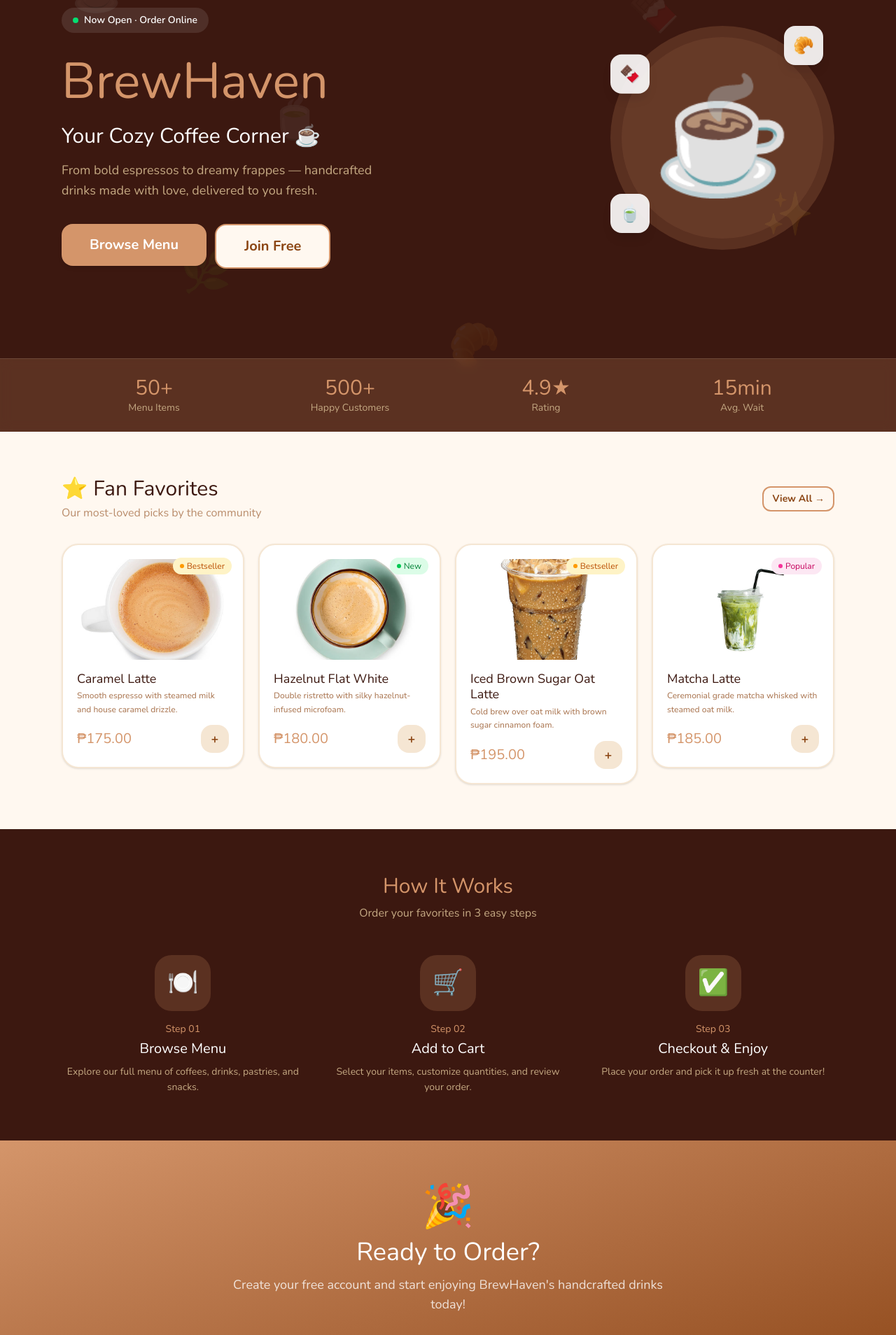
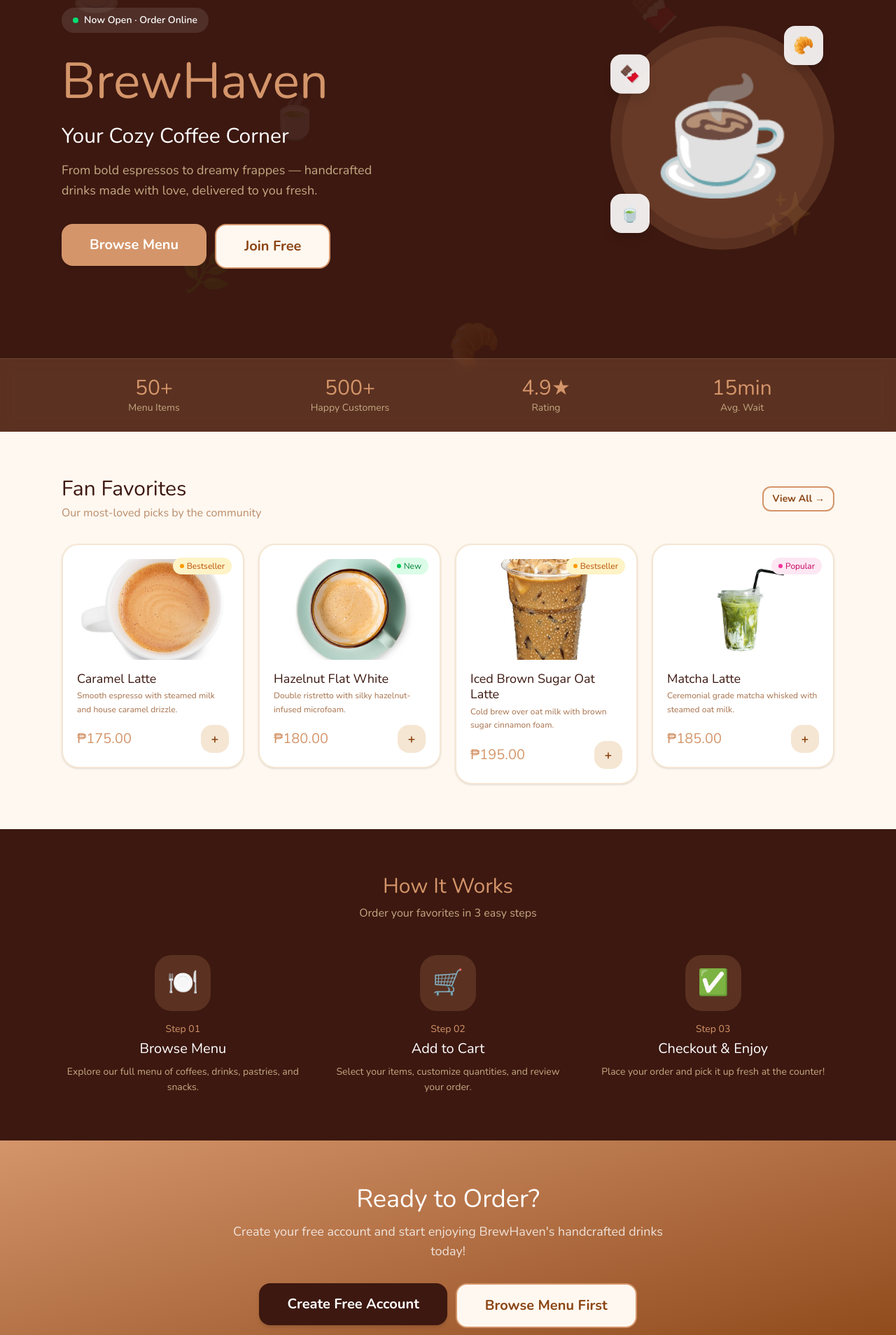
Before and after one commit to Adibsssss/appdevcoffeeshop, a React (Vite) app in the folder frontend/: page / in a window 1280 px wide. Shown: the part 183-2091 px from the top of the page at 70% size. Built offline with nearby package versions, Linux system fonts and the light colour scheme.

Commit message:
minor changes

```diff
--- a/frontend/src/components/menu/ProductCard.jsx
+++ b/frontend/src/components/menu/ProductCard.jsx
@@ -5,8 +5,6 @@ import { useToast } from "../ui/Toast";
 import { useAuth } from "../../context/AuthContext";
 import Badge from "../ui/Badge";
 
-// Maps product name → local image path in /public/images/products/
-// Add your image files to: frontend/public/images/products/
 const PRODUCT_IMAGES = {
   "Classic Espresso": "/images/products/classic-espresso.jpg",
   "Caramel Latte": "/images/products/caramel-latte.jpg",
--- a/frontend/src/pages/customer/HomePage.jsx
+++ b/frontend/src/pages/customer/HomePage.jsx
@@ -53,7 +53,7 @@ export default function HomePage() {
               BrewHaven
             </h1>
             <p className="font-display text-2xl md:text-3xl text-white mb-4 animate-slide-up delay-200">
-              Your Cozy Coffee Corner ☕
+              Your Cozy Coffee Corner
             </p>
             <p className="text-[#C4A882] text-lg mb-8 max-w-md animate-slide-up delay-300 leading-relaxed">
               From bold espressos to dreamy frappes — handcrafted drinks made
@@ -128,7 +128,7 @@ export default function HomePage() {
         <div className="flex items-center justify-between mb-8">
           <div>
             <h2 className="font-display text-3xl text-[#3C1810]">
-              ⭐ Fan Favorites
+              Fan Favorites
             </h2>
             <p className="text-[#8B4513]/60 mt-1">
               Our most-loved picks by the community
@@ -210,7 +210,6 @@ export default function HomePage() {
       {!user && (
         <section className="bg-gradient-to-br from-[#D4956A] to-[#8B4513] py-16">
           <div className="max-w-2xl mx-auto text-center px-6">
-            <div className="text-6xl mb-4 animate-float">🎉</div>
             <h2 className="font-display text-4xl text-white mb-3">
               Ready to Order?
             </h2>
```
